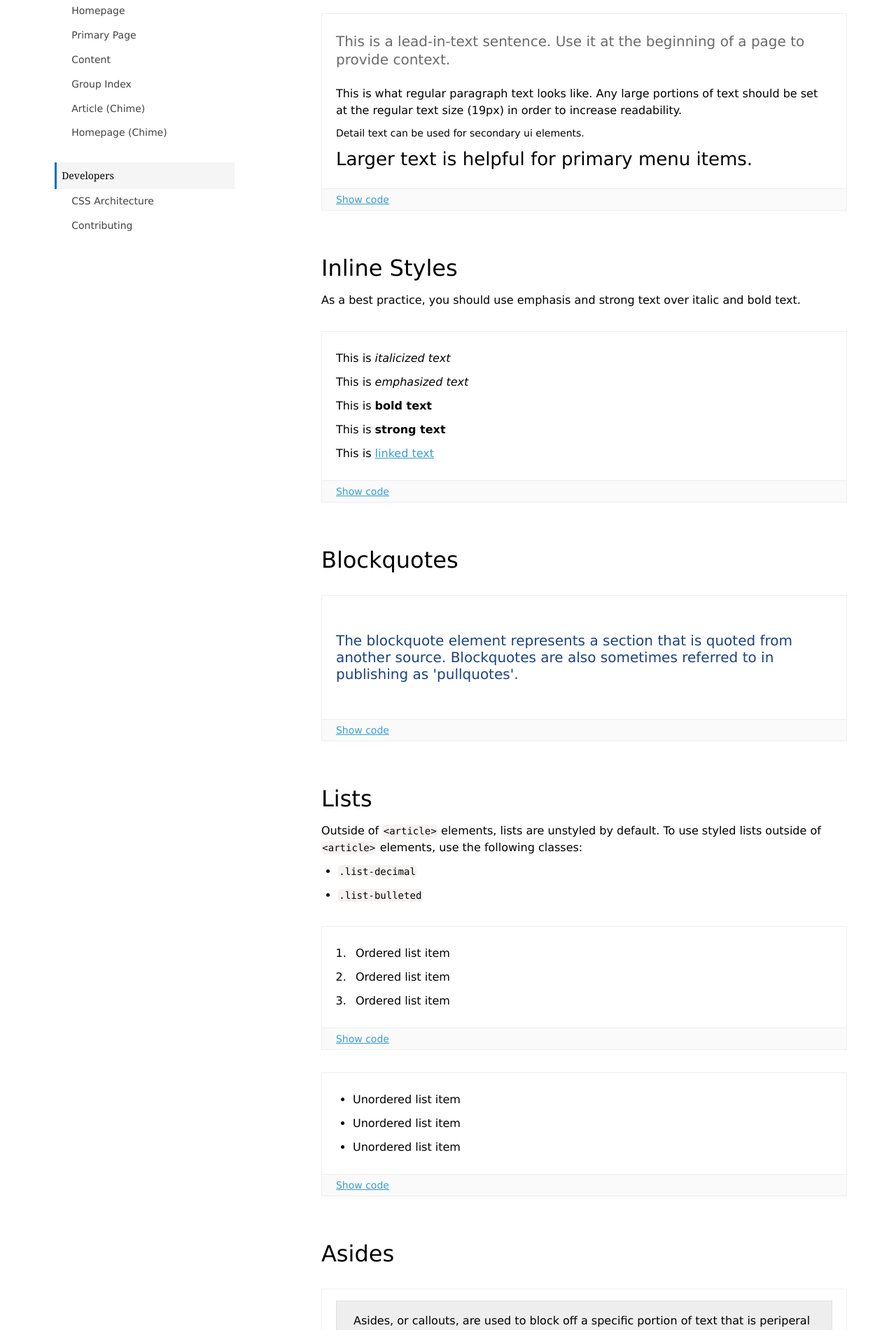
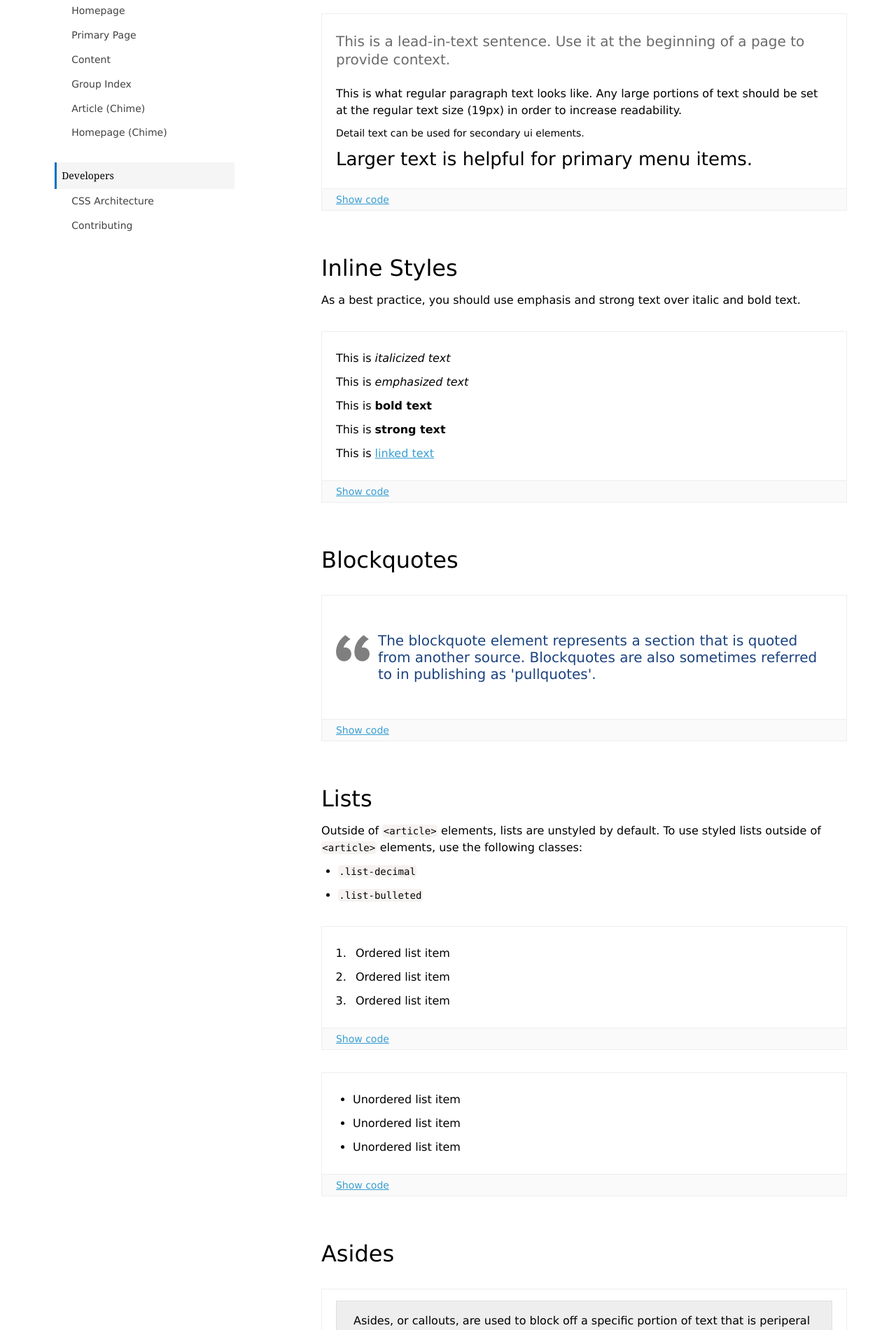
Before and after one commit to codeforamerica/style-guide, a Jekyll site: the page built from _atoms/type.md, in a window 1280 px wide. Shown: the part 838-2738 px from the top of the page at 70% size. Built offline with Jekyll 4.4.1, drawn with Linux system fonts in a browser that asks for light colours; nearby versions of some CDN libraries.

Commit message:
Add a subtle blockquote symbol to the left of blockquotes
There was some feedback that each blockquote should include a stylized quotation mark to make it clear that it's a quote. This does it by adding a background image of a transparent quotation mark.

There are ways to do it using only text, but the font we're using on the website currently has quotation marks that don't look good.

TODO: Add an 'inverted' version of the blockquote styling.

```diff
--- a/_sass/atoms/_blockquote.scss
+++ b/_sass/atoms/_blockquote.scss
@@ -1,13 +1,29 @@
 blockquote {
+  color: $color-darkest-blue;
   font-size: map-get($h4-styles, font-size);
-  color: $color-darkest-blue;
   margin: ($large-spacing * 1.5) 0;
+  padding-left: ($large-spacing * 2.5);
+  position: relative;
+
+  &:before {
+    background-image: url('/media/images/open-quotes.png');
+    background-repeat: no-repeat;
+    background-size: 100% auto;
+    content: "";
+    height: 100%;
+    left: 0;
+    margin-top: 0.2em;
+    position: absolute;
+    top: 0;
+    width: ($large-spacing * 2);
+  }
 }
 
 blockquote cite {
   font-size: $em-base;
   font-style: normal;
   color: $color-black;
+
   &:before {
     content: "— ";
   }
```
Also changed, not shown: media/images/open-quotes.png (added).
